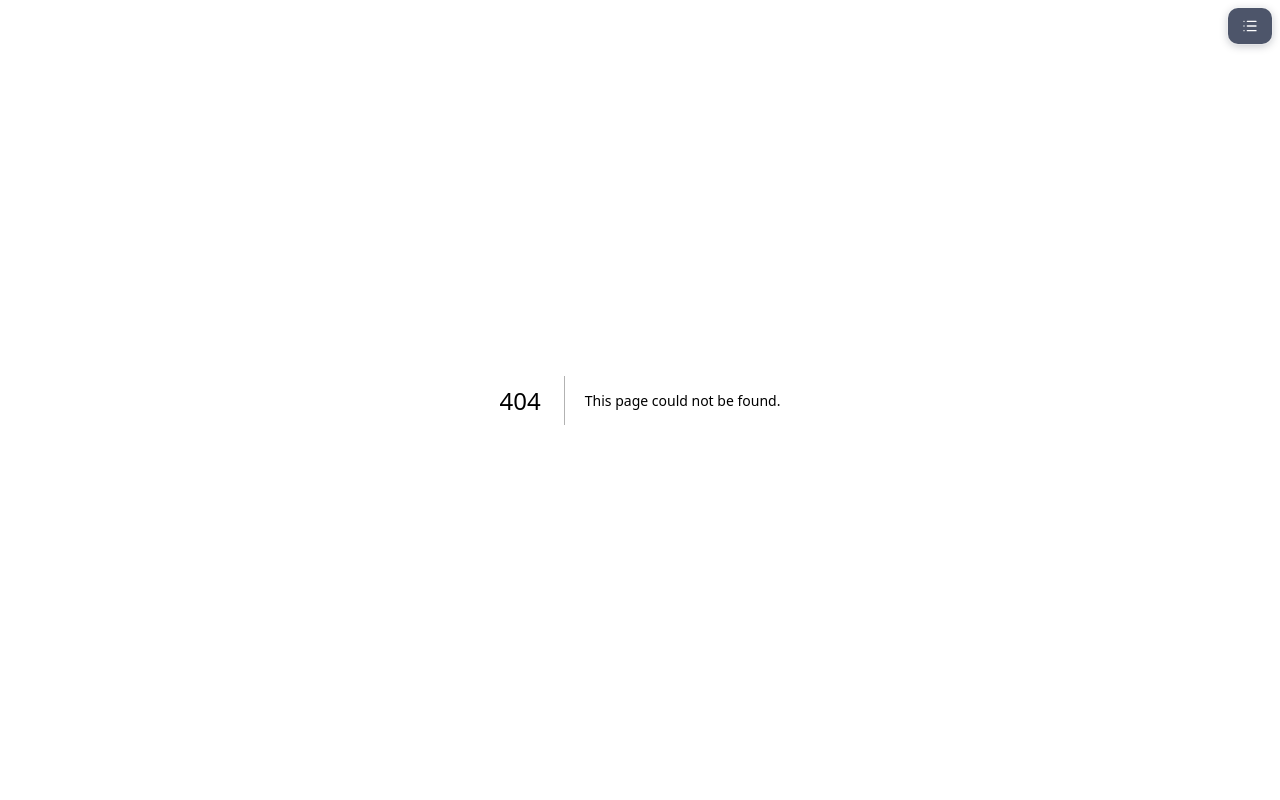
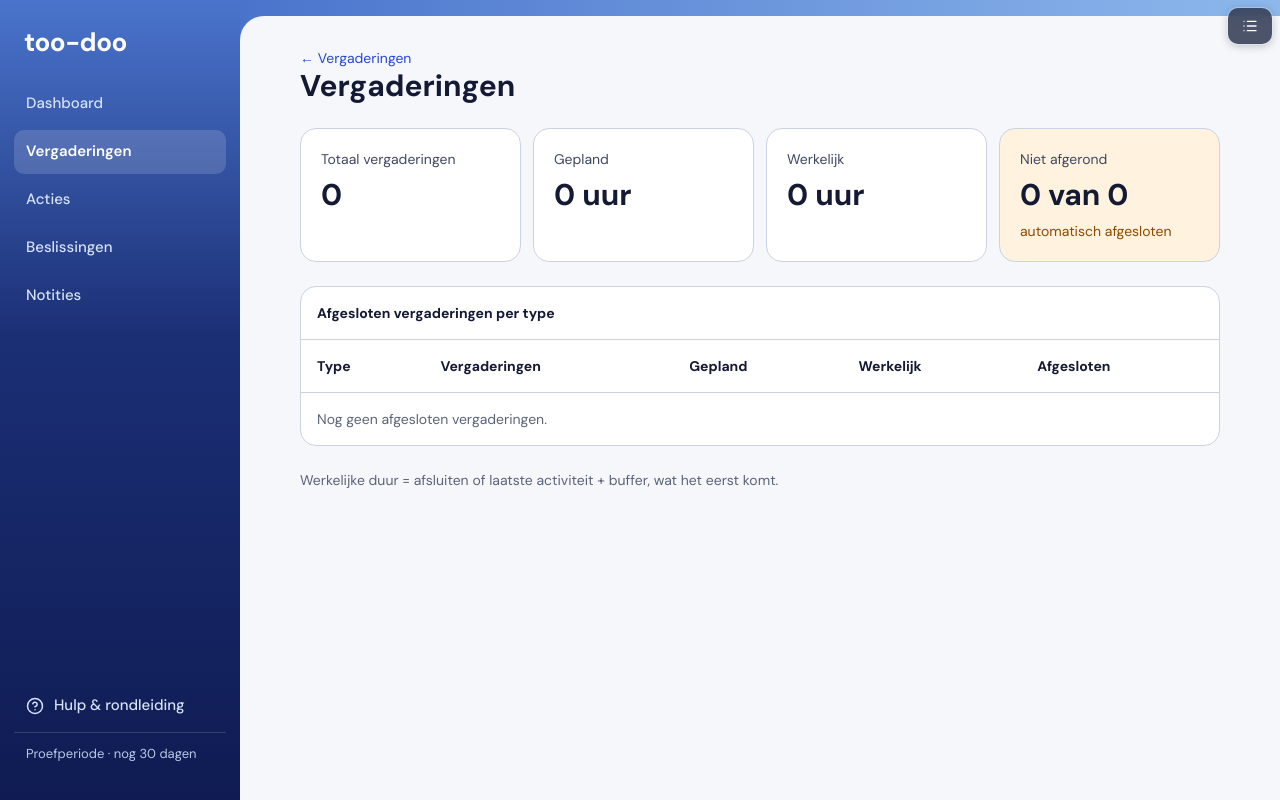
Before and after one commit to bartvmmvanhecke/too-doo-onboarding, a Next.js app: page /app/vergaderingen-kpi in a window 1280 px wide. Before the commit this address had no page. Built offline with nearby package versions, Linux system fonts and the light colour scheme.

Commit message:
feat(kpi): effectieve duur, uitschieters, niet afgerond en afsluitstatus

```diff
--- a/app/app/meetings-list.tsx
+++ b/app/app/meetings-list.tsx
@@ -98,6 +98,7 @@ export function MeetingsList() {
       <div data-meetings-overview className="flex flex-wrap items-center justify-between gap-4">
         <h1 className="text-[30px] leading-tight font-bold">Vergaderingen</h1>
         <div className="flex flex-wrap gap-2">
+          <Button variant="outline" asChild><Link href="/app/vergaderingen-kpi">Statistieken vergaderingen</Link></Button>
           <Button
             variant="outline"
             size="sm"
--- /dev/null
+++ b/app/app/vergaderingen-kpi/page.tsx
@@ -0,0 +1,3 @@
+import { Hydrated } from "@/components/hydrated";
+import { MeetingKpi } from "@/components/meeting/meeting-kpi";
+export default function Page() { return <Hydrated><MeetingKpi /></Hydrated>; }
--- /dev/null
+++ b/components/meeting/meeting-kpi.tsx
@@ -0,0 +1,19 @@
+"use client";
+import Link from "next/link";
+import { useStore } from "@/lib/store";
+import { meetingKpi } from "@/lib/meeting-kpi";
+const hours = (n:number) => `${n.toLocaleString("nl-BE",{maximumFractionDigits:1})} uur`;
+export function MeetingKpi() {
+  const meetings = useStore(s=>s.meetings);
+  const kpi = meetingKpi(meetings);
+  return <div className="space-y-6"><Link href="/app" className="text-sm text-brand">← Vergaderingen</Link><h1 className="text-3xl font-bold">Vergaderingen</h1>
+    <div className="grid gap-3 sm:grid-cols-2 xl:grid-cols-4">
+      {[{title:"Totaal vergaderingen",value:String(kpi.total)},{title:"Gepland",value:hours(kpi.scheduled)},{title:"Werkelijk",value:hours(kpi.actual)},{title:"Niet afgerond",value:`${kpi.automatic} van ${kpi.total}`,sub:"automatisch afgesloten"}].map(tile=><section key={tile.title} className={`rounded-2xl border border-line p-5 ${tile.sub ? "bg-[var(--wrap-amber-bg)]" : "bg-white"}`}><h2 className="text-sm text-ink-2">{tile.title}</h2><p className="my-2 text-3xl font-bold">{tile.value}</p>{tile.sub && <p className="text-sm text-[var(--wrap-amber-ink)]">{tile.sub}</p>}</section>)}
+    </div>
+    <div className="max-w-full overflow-x-auto rounded-2xl border border-line bg-white" tabIndex={0} role="region" aria-label="Vergaderingen per type">
+      <table className="w-full min-w-[680px] text-left text-sm"><caption className="p-4 text-left font-bold">Afgesloten vergaderingen per type</caption><thead><tr>{["Type","Vergaderingen","Gepland","Werkelijk","Afgesloten"].map(h=><th key={h} scope="col" className="border-y border-line p-4">{h}</th>)}</tr></thead><tbody>{kpi.rows.map(row=><tr key={row.type}><th scope="row" className="p-4">{row.type || "Algemeen"}</th><td className="p-4">{row.count}</td><td className="p-4">{hours(row.scheduled)}</td><td className="p-4">{hours(row.actual)}{row.outliers > 0 && <span className="mt-1 block text-xs text-[var(--wrap-amber-ink)]">{row.outliers} uitschieter(s) uitgesloten</span>}</td><td className="p-4"><span className={`rounded-full px-3 py-1 text-xs font-bold ${row.manual ? "bg-[var(--wrap-success-bg)] text-[var(--wrap-success-ink)]" : "bg-line-soft text-ink-2"}`}>{row.manual ? "afgerond" : "automatisch"}</span>{!row.manual && <span className="mt-2 block text-xs text-ink-3">stond {hours(row.raw)} open</span>}</td></tr>)}</tbody></table>
+      {!kpi.rows.length && <p className="p-4 text-sm text-ink-3">Nog geen afgesloten vergaderingen.</p>}
+    </div>
+    <p className="text-sm text-ink-3">Werkelijke duur = afsluiten of laatste activiteit + buffer, wat het eerst komt.</p>
+  </div>;
+}
--- /dev/null
+++ b/lib/meeting-kpi.ts
@@ -0,0 +1,11 @@
+import type { Meeting } from "./store";
+import { actualDuration } from "./meeting-wrap-up";
+export function meetingKpi(meetings: Meeting[]) {
+  const closed = meetings.filter(m=>m.endedAt !== undefined);
+  const rows = [...new Set(closed.map(m=>m.type))].map(type=>{
+    const group = closed.filter(m=>m.type === type);
+    const durations = group.map(m=>actualDuration(m));
+    return {type,count:group.length,scheduled:group.reduce((n,m)=>n+m.duration,0)/60,actual:durations.reduce<number>((n,d)=>n+(d ?? 0),0)/3600000,outliers:durations.filter(d=>d===null).length,manual:group.every(m=>m.endReason === "manual"),raw:group.reduce((n,m)=>n+Math.max(0,m.endedAt!-(m.startedAt ?? m.run?.startedAt ?? m.endedAt!)),0)/3600000};
+  });
+  return {total:meetings.length,scheduled:meetings.reduce((n,m)=>n+m.duration,0)/60,actual:rows.reduce((n,r)=>n+r.actual,0),automatic:closed.filter(m=>m.endReason === "auto").length,rows};
+}
```
Also changed, not shown: 1 other file (tests, documents, lock files or other folders).
